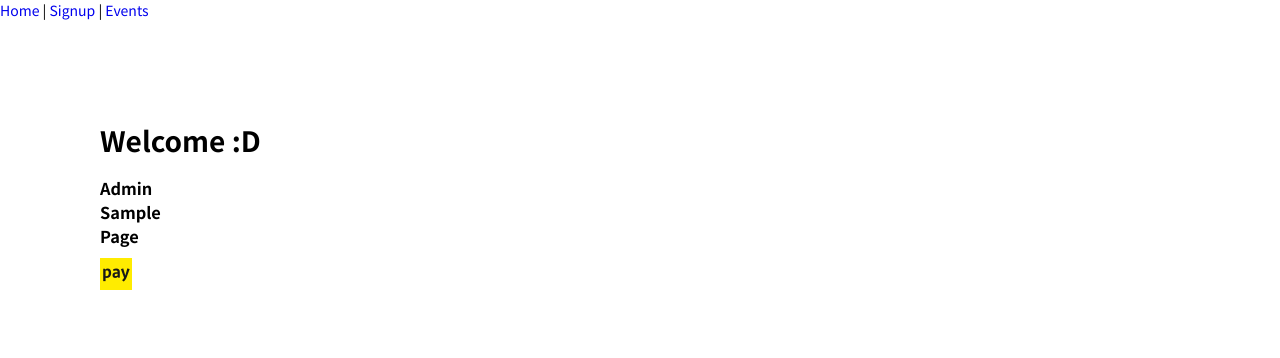
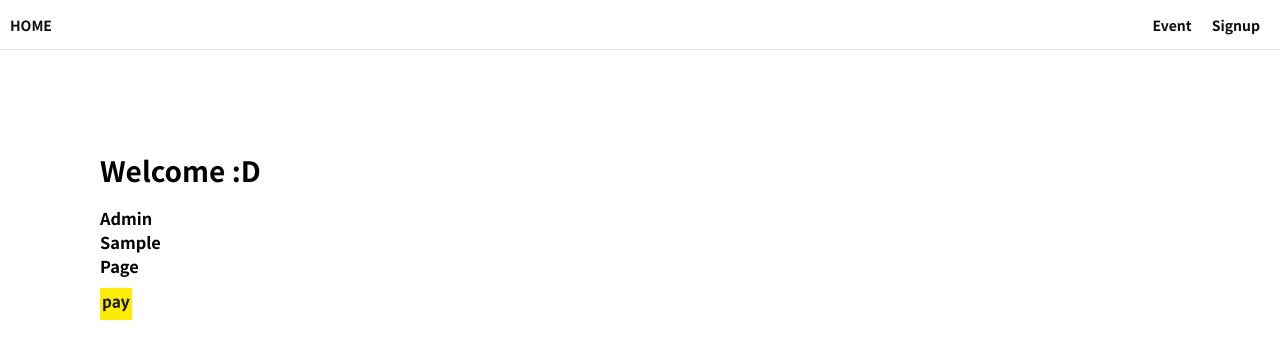
Before and after one commit to jkparkGH/vue-test-app, a Vue app: page / in a window 1280 px wide. Shown: the top 358 px of the page. Built offline with nearby package versions, Linux system fonts and the light colour scheme.

Commit message:
feat: root 컴포넌트에 navigation, moveBack 컴포넌트 추가

```diff
--- a/src/App.vue
+++ b/src/App.vue
@@ -1,16 +1,30 @@
 <template>
   <div id="app">
-    <div id="nav">
-      <router-link to="/">Home</router-link>
-      |
-      <router-link to="/signup">Signup</router-link>
-      |
-      <router-link to="/events">Events</router-link>
-    </div>
+    <Navigation :is-show-navigation="isShowNavigation" />
+    <MoveBack :is-show-move-back="!isShowNavigation" />
     <router-view />
   </div>
 </template>
 
+<script lang="ts">
+import { Component, Vue, Watch } from 'vue-property-decorator';
+import { RouteRecord } from 'vue-router';
+import Navigation from '@/components/common/Navigation.vue';
+import MoveBack from '@/components/common/MoveBackButton.vue';
+
+@Component({
+  components: { Navigation, MoveBack },
+})
+export default class App extends Vue {
+  isShowNavigation = true;
+
+  @Watch('$route', { immediate: true, deep: true })
+  onRouteChanged({ name }: RouteRecord) {
+    this.isShowNavigation = name !== 'EventSmtm';
+  }
+}
+</script>
+
 <style lang="scss">
-@import "@/assets/styles";
+@import '@/assets/styles';
 </style>
```
